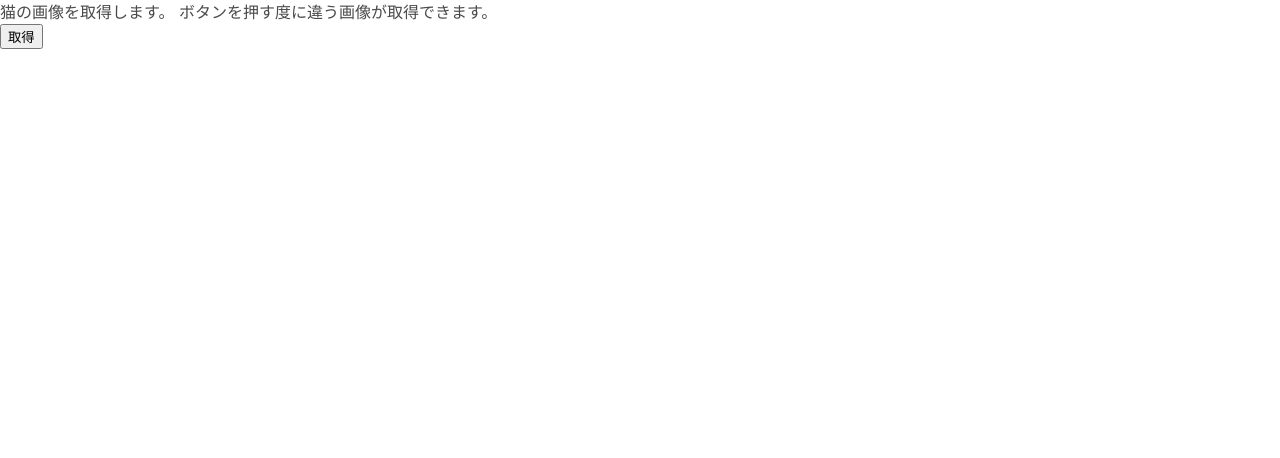
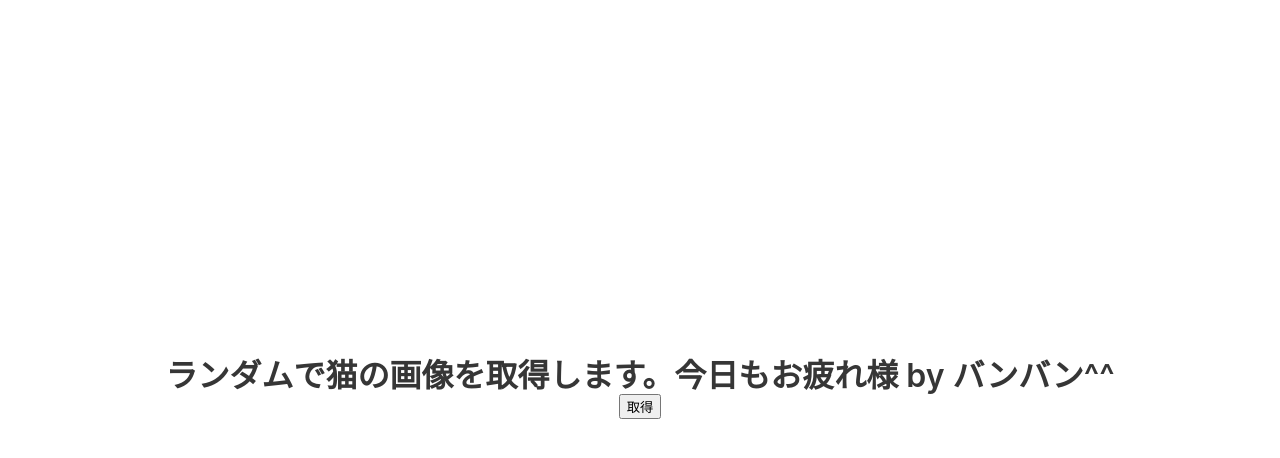
Before and after one commit to banban-git/banban-git.github.io, a plain HTML site: page cat.html in a window 1280 px wide. Drawn offline with nearby package versions, Linux system fonts and the light colour scheme.

Commit message:
*猫画像取得*

```diff
--- a/cat.html
+++ b/cat.html
@@ -6,12 +6,16 @@
     <title>猫の画像取得</title>
   </head>
   <body>
-    猫の画像を取得します。
-    ボタンを押す度に違う画像が取得できます。<BR>
-    <input type="button" id="btnsend" name="submit" value="取得">
-    <br>
-    <div id="result"></div>
-
+       <section class="hero is-fullheight">
+         <div class="hero-body">
+           <div class="container has-text-centered">
+             <p class="title">ランダムで猫の画像を取得します。今日もお疲れ様 by バンバン^^<br>
+               <input type="button" id="btnsend" name="submit" value="取得">
+               <div id="result"></div>
+             </p>
+           </div>
+         </div>
+       </div>
     <script src="https://ajax.googleapis.com/ajax/libs/jquery/3.1.1/jquery.min.js"></script>
     <script>
     $(function() {
@@ -29,10 +33,6 @@
           img_element.src = data.file;
           // 代替テキスト
           img_element.alt = '猫画像';
-          // 横サイズ（px）
-         // img_element.width = 500;
-          // 縦サイズ（px）
-         // img_element.height= 500;
           // 指定した要素にimg要素を挿入
           var content_area = document.getElementById("result");
           content_area.appendChild(img_element);
```
